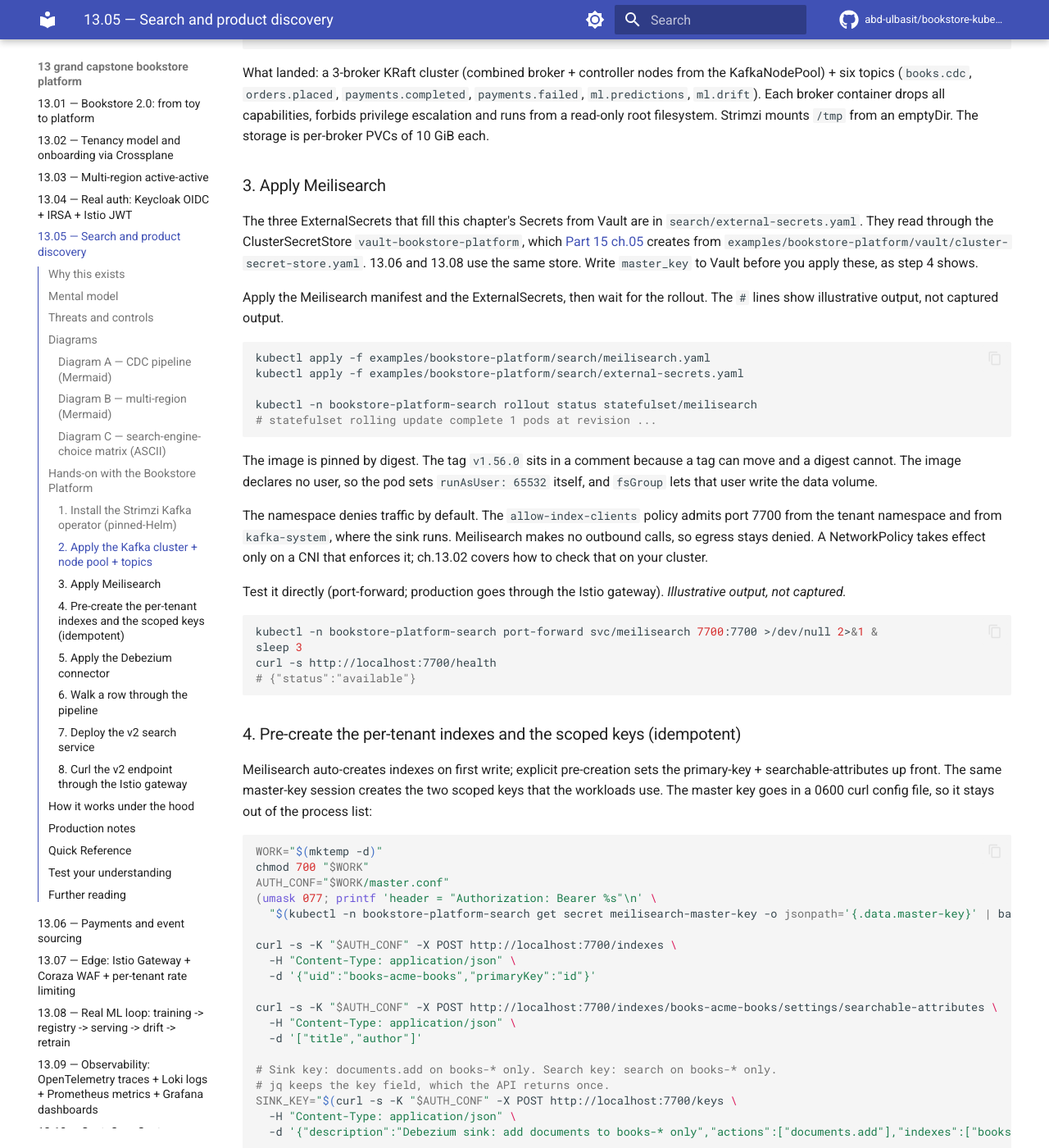
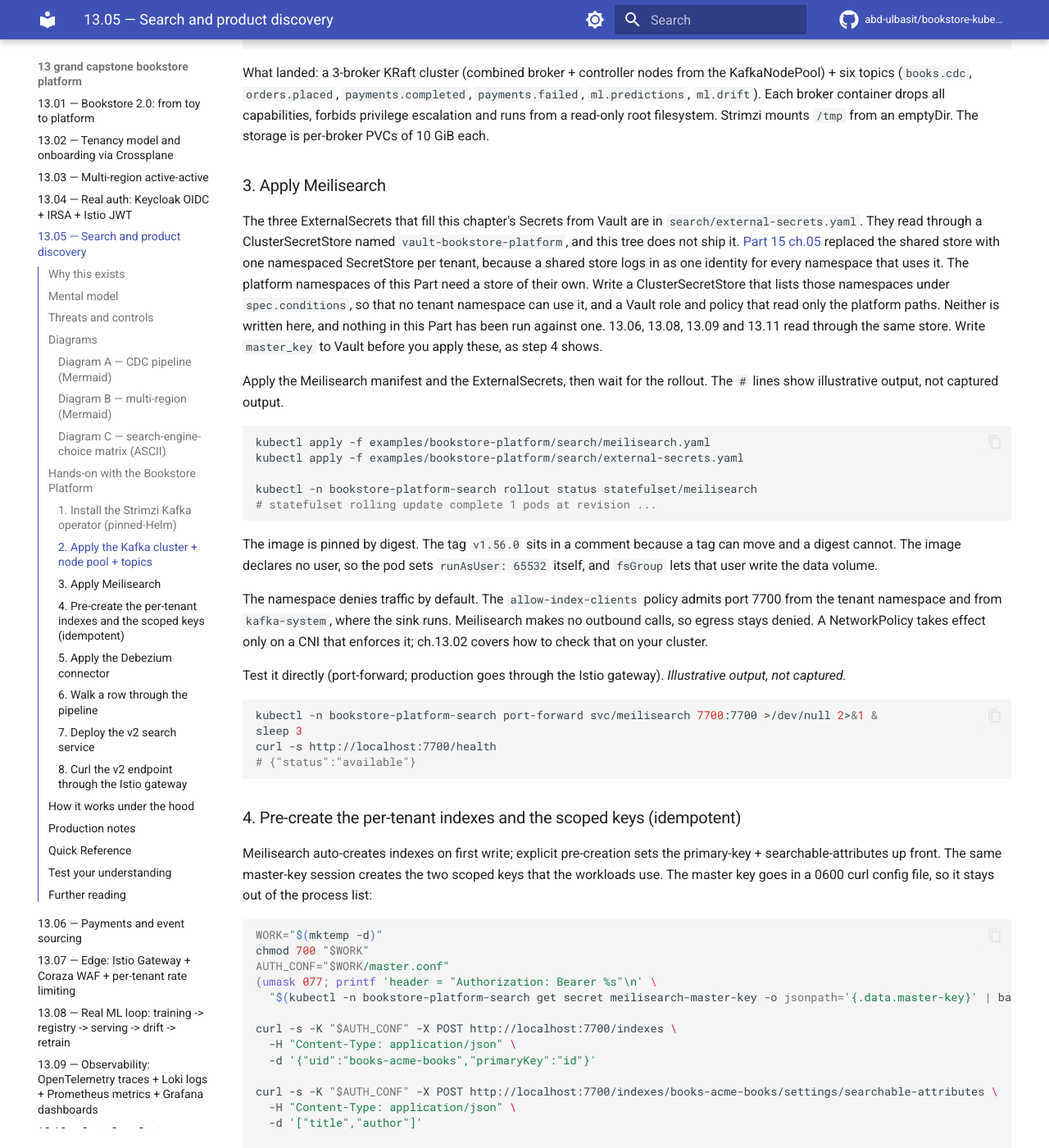
Before and after one commit to abd-ulbasit/bookstore-kubernetes-guide, an MkDocs documentation site: the page built from full-guide/13-grand-capstone-bookstore-platform/05-search-and-product-discovery.md, in a window 1280 px wide and 1400 px high, scrolled down 5855 px. Shown: the whole window at 82% size. Built offline with MkDocs 1.6.1 and Material for MkDocs 9.7.7, drawn with Linux system fonts in a browser that asks for light colours; comment, search, counter and statistics services are not loaded; some of the changed text lies outside the part shown.

Commit message:
13: stop claiming Part 15 ch.05 creates a shared ClusterSecretStore
Main replaced the shared ClusterSecretStore with one namespaced SecretStore
per tenant. The Part 13 chapters and manifests still said the platform
ExternalSecrets read through a store that Part 15 creates. They now say the
platform store is not shipped in this tree, and what it needs. The tenant
search key is read through the tenant's own SecretStore from a path under the
tenant prefix. The slack-webhooks ExternalSecret now names the same store as
the rest.

Co-Authored-By: Claude Sonnet 5.5 <noreply@anthropic.com>

````diff
--- a/full-guide/13-grand-capstone-bookstore-platform/05-search-and-product-discovery.md
+++ b/full-guide/13-grand-capstone-bookstore-platform/05-search-and-product-discovery.md
@@ -309,12 +309,17 @@ emptyDir. The storage is per-broker PVCs of 10 GiB each.
 ### 3. Apply Meilisearch
 
 The three ExternalSecrets that fill this chapter's Secrets from Vault are in
-`search/external-secrets.yaml`. They read through the ClusterSecretStore
-`vault-bookstore-platform`, which
+`search/external-secrets.yaml`. They read through a ClusterSecretStore named
+`vault-bookstore-platform`, and this tree does not ship it.
 [Part 15 ch.05](../15-day-to-day-production-ops/05-production-secrets-vault-eso.md)
-creates from `examples/bookstore-platform/vault/cluster-secret-store.yaml`.
-13.06 and 13.08 use the same store. Write `master_key` to Vault before you
-apply these, as step 4 shows.
+replaced the shared store with one namespaced SecretStore per tenant, because a
+shared store logs in as one identity for every namespace that uses it. The
+platform namespaces of this Part need a store of their own. Write a
+ClusterSecretStore that lists those namespaces under `spec.conditions`, so that
+no tenant namespace can use it, and a Vault role and policy that read only the
+platform paths. Neither is written here, and nothing in this Part has been run
+against one. 13.06, 13.08, 13.09 and 13.11 read through the same store. Write
+`master_key` to Vault before you apply these, as step 4 shows.
 
 Apply the Meilisearch manifest and the ExternalSecrets, then wait for the
 rollout. The `#` lines show illustrative output, not captured output.
@@ -386,19 +391,23 @@ SEARCH_AUTH="$WORK/search.conf"
 ```
 
 The master key is for setup only. It can create keys, so no workload should
-hold it. The two scoped keys go to Vault at `kv/bookstore-platform/meilisearch`
-as `sink_key` and `search_key`. The ExternalSecrets read `master_key` and
-`sink_key` from that path, and the Debezium role's password from
-`kv/bookstore-platform/debezium`. The values come from files, so they stay out
-of the process list. *Illustrative: the Vault writes are not captured. Run them against the Vault
+hold it. The sink key goes to Vault at `kv/bookstore-platform/meilisearch` as
+`sink_key`. The ExternalSecrets in the platform namespaces read `master_key`
+and `sink_key` from that path, and the Debezium role's password from
+`kv/bookstore-platform/debezium`. The search key is the tenant's: it goes to
+`secret/bookstore-platform/acme-books/meilisearch` as `search_key`, under the
+prefix the tenant's Vault policy reads, and the tenant's SecretStore from 15.05
+fills it into the tenant namespace. The values come from files, so they stay
+out of the process list. *Illustrative: the Vault writes are not captured. Run them against the Vault
 that [Part 15 ch.05](../15-day-to-day-production-ops/05-production-secrets-vault-eso.md)
 installs.*
 
 ```sh
 printf '%s' "$SINK_KEY" > "$WORK/sink-key"
 printf '%s' "$SEARCH_KEY" > "$WORK/search-key"
-vault kv patch kv/bookstore-platform/meilisearch \
-  sink_key=@"$WORK/sink-key" search_key=@"$WORK/search-key"
+vault kv patch kv/bookstore-platform/meilisearch sink_key=@"$WORK/sink-key"
+vault kv put -mount=secret bookstore-platform/acme-books/meilisearch \
+  search_key=@"$WORK/search-key"
 unset SINK_KEY SEARCH_KEY
 rm -rf "$WORK"
 ```
````
Also changed, not shown: full-guide/13-grand-capstone-bookstore-platform/11-backstage-developer-portal-idp.md (+2 -2 lines), 6 other files.
